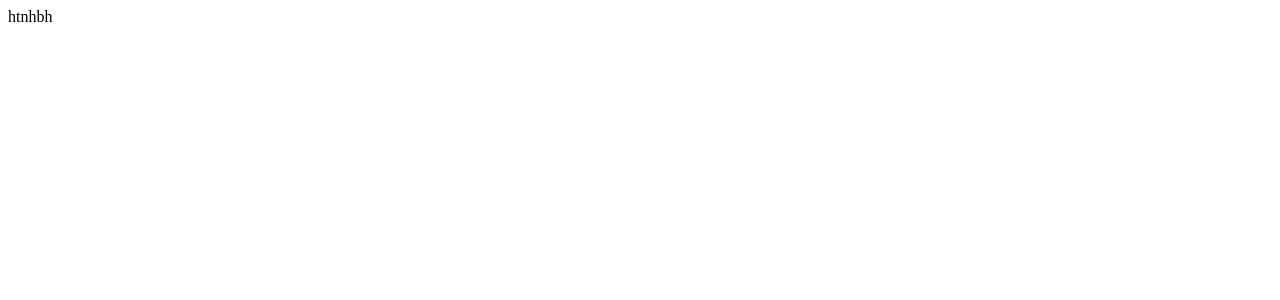
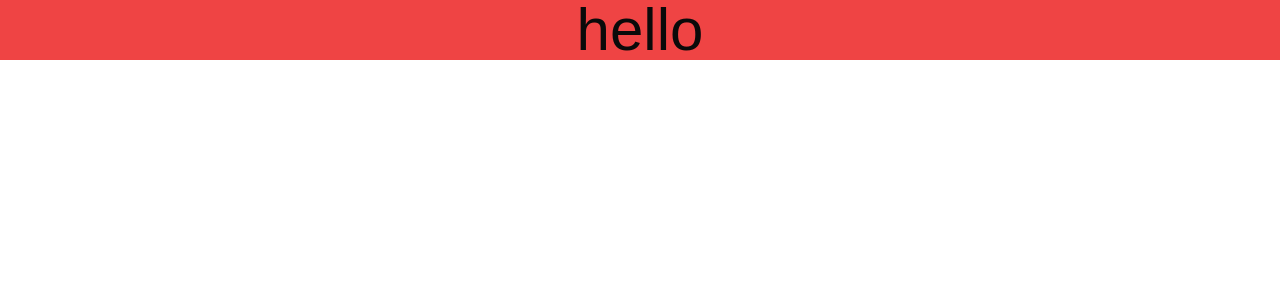
Before and after one commit to sovannvath/Real-wct-project, a Next.js app: page /aboutus/1 in a window 1280 px wide. Shown: the top 300 px of the page. Built offline with nearby package versions, Linux system fonts and the light colour scheme.

Commit message:
make some change

```diff
--- a/src/app/aboutus/[id]/page.jsx
+++ /dev/null
@@ -1,11 +0,0 @@
-import React from 'react'
-
-const page = () => {
-  return (
-    <div>
-      htnhbh
-    </div>
-  )
-}
-
-export default page
--- /dev/null
+++ b/src/app/aboutus/[id]/page.tsx
@@ -0,0 +1,8 @@
+
+export default function aboutus() {
+  return (
+    <h1 className='bg-red-500 text-6xl text-center'>
+      hello
+    </h1>
+  );
+}
--- a/src/app/layout.tsx
+++ b/src/app/layout.tsx
@@ -1,3 +1,4 @@
+import './globals.css'
 import type { Metadata } from "next";
 export const metadata: Metadata = {
   title: "Togethertechs",
```
